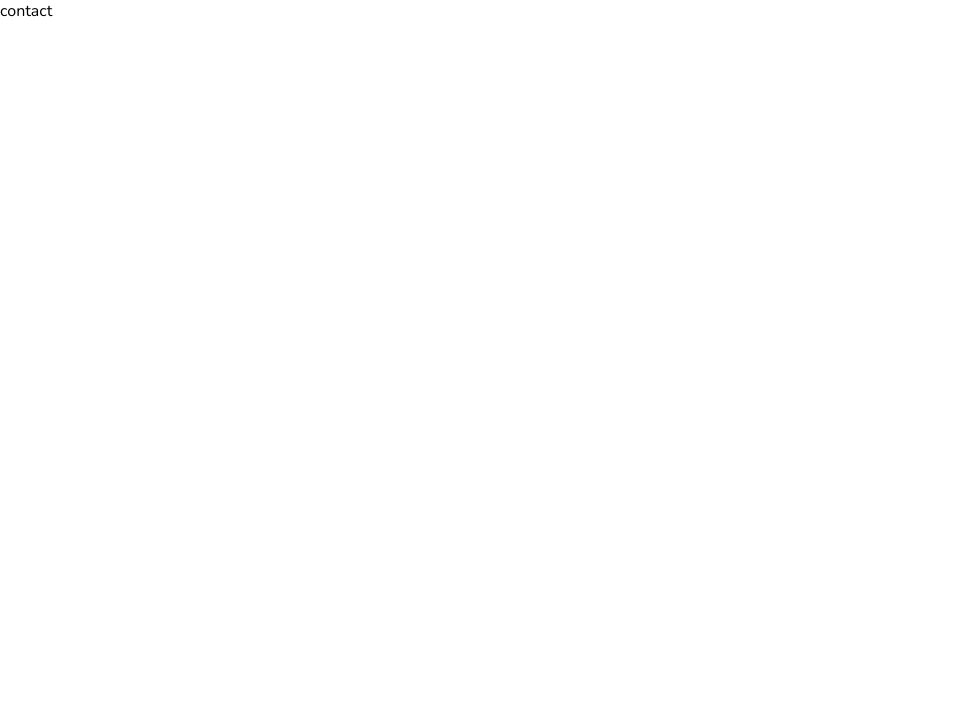
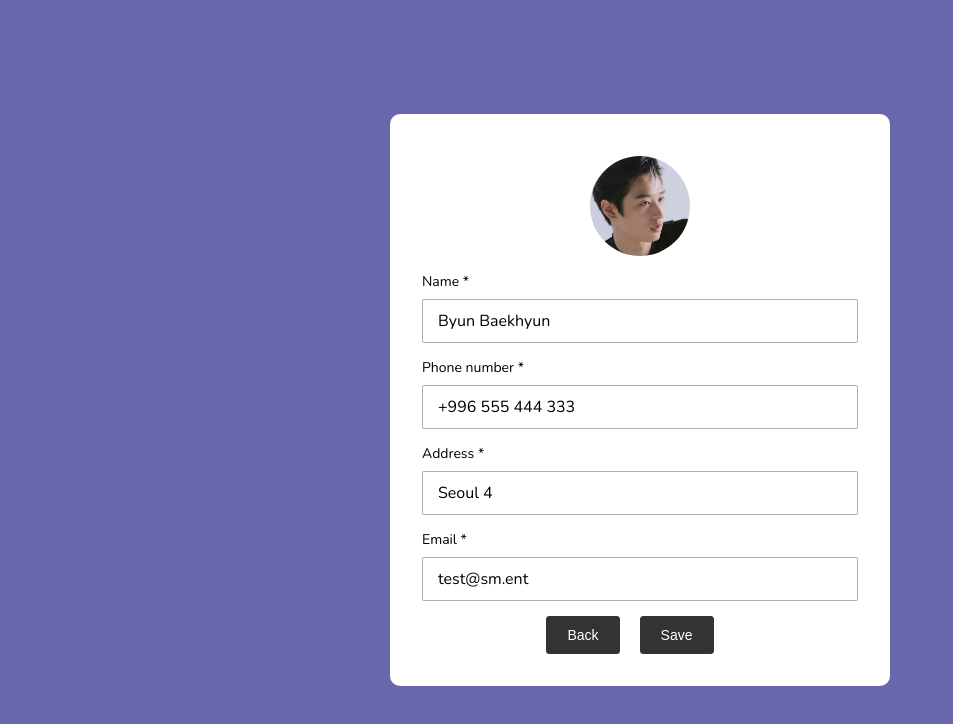
Before and after one commit to lubaek/contacts, a React (Create React App) app: page /1 in a window 1280 px wide. Shown: the top 724 px of the page, without its empty margins (0-953 px from the left). Built offline with nearby package versions, Linux system fonts and the light colour scheme.

Commit message:
styled contact component

```diff
--- a/src/App.css
+++ b/src/App.css
@@ -17,6 +17,7 @@ a {
 a,
 button {
 	cursor: pointer;
+	transition: 0.2s linear;
 }
 
 img {
@@ -69,9 +70,6 @@ img {
 }
 .contactCard__img {
 	padding: 10px 0;
-	display: flex;
-	justify-content: center;
-	align-items: center;
 }
 .contactCard__img__inner {
 	width: 100px;
@@ -112,10 +110,70 @@ img {
 	font-weight: 600;
 	border: 1px solid #333;
 	border-radius: 3px;
-	transition: 0.2s linear;
 }
 
 .contactCard__btn:hover {
 	background-color: #333;
 	color: #fff;
 }
+
+/* contact styles */
+
+.contact {
+	height: 100vh;
+	background-color: #6867ac;
+}
+
+.contact__inner,
+.contact__form-actions,
+.contact,
+.contactCard__img {
+	display: flex;
+	align-items: center;
+	justify-content: center;
+}
+
+.contact__form {
+	width: 100%;
+	max-width: 500px;
+	background-color: #fff;
+	padding: 32px;
+	border-radius: 10px;
+}
+
+.contact__form-item {
+	margin-bottom: 15px;
+}
+
+.contact__form-item input {
+	width: 100%;
+	padding: 10px 15px;
+	font-family: "Nunito", sans-serif;
+	font-weight: 400;
+	outline: none;
+	border: 1px solid rgba(33, 33, 33, 0.35);
+	border-radius: 2px;
+	font-size: 16px;
+}
+
+.contact__form__label {
+	display: block;
+	font-size: 14px;
+	font-weight: 300;
+	margin-bottom: 8px;
+}
+
+.contact__form-btn {
+	padding: 10px 20px;
+	margin-right: 20px;
+	background-color: #333;
+	color: #fff;
+	border: 1px solid #333;
+	border-radius: 3px;
+	font-size: 14px;
+}
+
+.contact__form-btn:hover {
+	color: #333;
+	background-color: transparent;
+}
--- a/src/components/ContactCard.jsx
+++ b/src/components/ContactCard.jsx
@@ -35,7 +35,7 @@ function ContactCard({ contact }) {
 					{contact.email}
 				</p>
 				<Link className="contactCard__btn" to={`${contact.id}`}>
-					Show contact
+					Edit contact
 				</Link>
 			</div>
 		</div>
--- a/src/pages/Contact.jsx
+++ b/src/pages/Contact.jsx
@@ -1,7 +1,85 @@
-import React from "react";
+import React, { useState, useEffect } from "react";
+import { useParams, useNavigate } from "react-router-dom";
+import { dummyContacts } from "../utils/dummyContacts";
+import contactImg from "../images/5fATtiHqr5I.jpg";
 
 function Contact() {
-	return <div>contact</div>;
+	const navigate = useNavigate();
+	const { id } = useParams();
+
+	const [formValues, setFormValues] = useState({
+		name: "",
+		phoneNumber: "",
+		email: "",
+		address: "",
+	});
+
+	const handleChange = (e) => {
+		setFormValues({ ...formValues, [e.target.name]: e.target.value });
+	};
+
+	useEffect(() => {
+		if (id) {
+			const contact = dummyContacts.find((item) => item.id === +id);
+			setFormValues(contact);
+		}
+	}, [id]);
+
+	return (
+		<div className="contact">
+			<div className="contact__inner container">
+				<form className="contact__form">
+					<div className="contactCard__img">
+						<div className="contactCard__img__inner">
+							<img src={contactImg} alt="contact" />
+						</div>
+					</div>
+					<div className="contact__form-item">
+						<label className="contact__form__label">Name *</label>
+						<input
+							type="text"
+							name="name"
+							value={formValues.name}
+							onChange={handleChange}
+						/>
+					</div>
+					<div className="contact__form-item">
+						<label className="contact__form__label">Phone number *</label>
+						<input
+							type="text"
+							name="phoneNumber"
+							value={formValues.phoneNumber}
+							onChange={handleChange}
+						/>
+					</div>
+					<div className="contact__form-item">
+						<label className="contact__form__label">Address *</label>
+						<input
+							type="text"
+							name="address"
+							value={formValues.address}
+							onChange={handleChange}
+						/>
+					</div>
+					<div className="contact__form-item">
+						<label className="contact__form__label">Email *</label>
+						<input
+							type="text"
+							name="email"
+							value={formValues.email}
+							onChange={handleChange}
+						/>
+					</div>
+					<div className="contact__form-actions">
+						<button className="contact__form-btn" onClick={() => navigate("/")}>
+							Back
+						</button>
+						<button className="contact__form-btn">Save</button>
+					</div>
+				</form>
+			</div>
+		</div>
+	);
 }
 
 export default Contact;
```
Also changed, not shown: src/utils/index.js (deleted).
